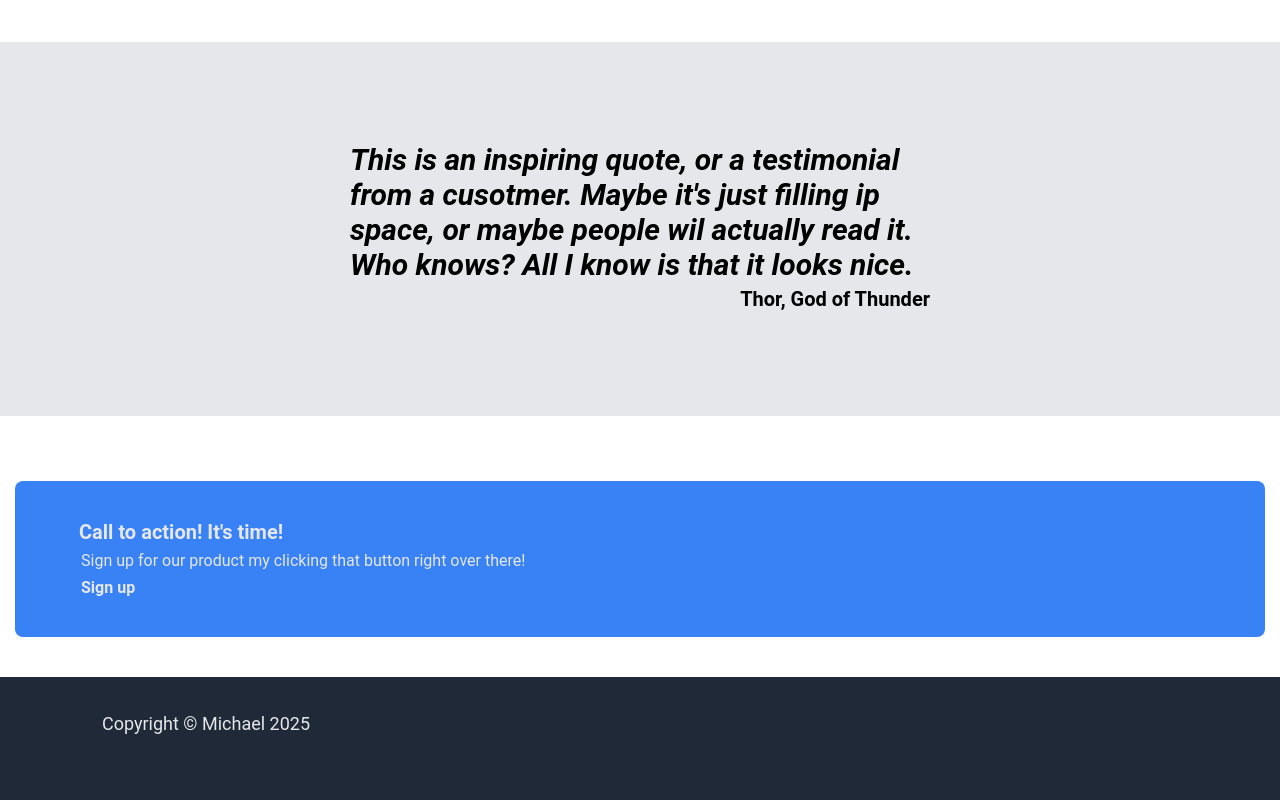
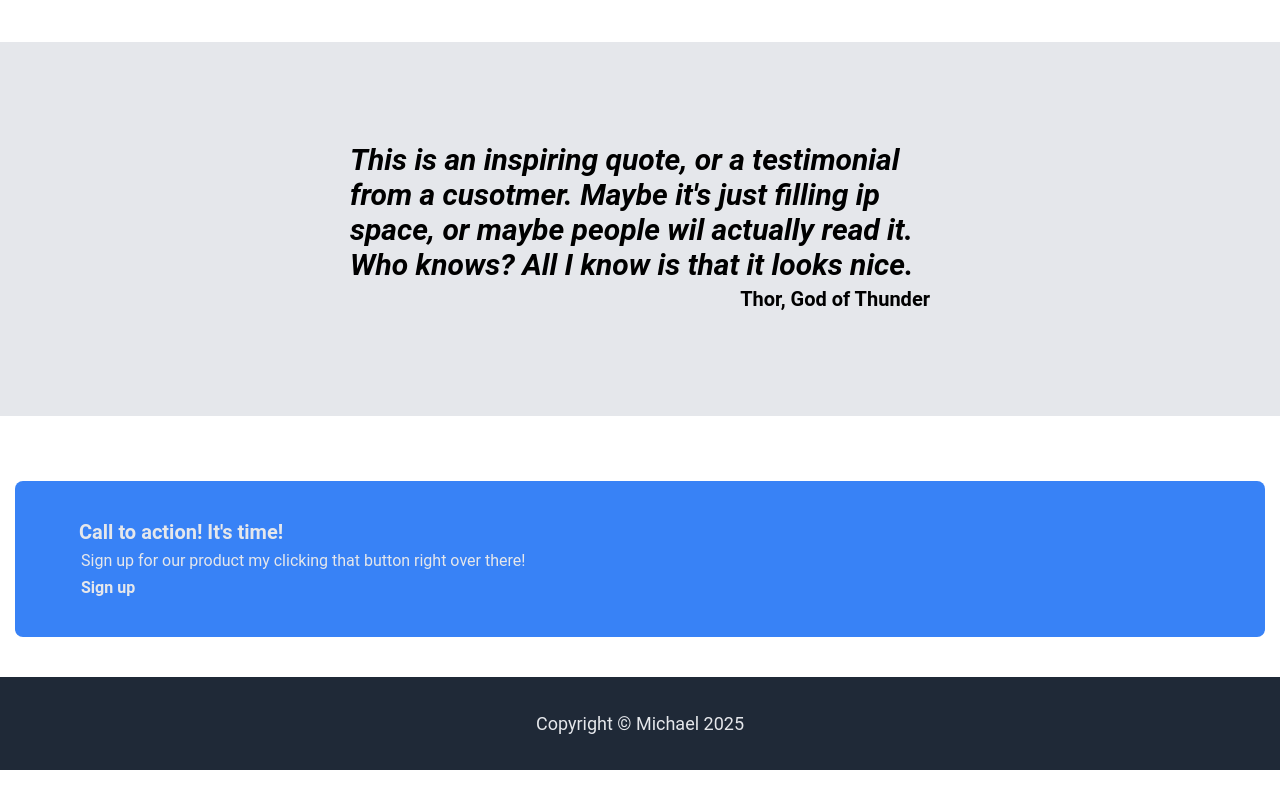
Before and after one commit to madekunle93/odin-landing-page, a plain HTML site: page index.html in a window 1280 px wide. Shown: the part 1148-1948 px from the top of the page. After the commit the page ends 1918 px from the top, so only its background shows below. Drawn offline with Linux system fonts and the light colour scheme.

Commit message:
Add flex to footer

```diff
--- a/styles.css
+++ b/styles.css
@@ -183,5 +183,10 @@ p {
     background-color: #1f2937;
     color: #e5e7eb;
     font-size: 18px;
-    padding: 30px 100px 60px;
+    display: flex;
+    padding-left: 50px;
+    padding-right: 50px;
+    justify-content: center;
+    padding-bottom: 30px;
+    padding-top: 30px;
 }
```
